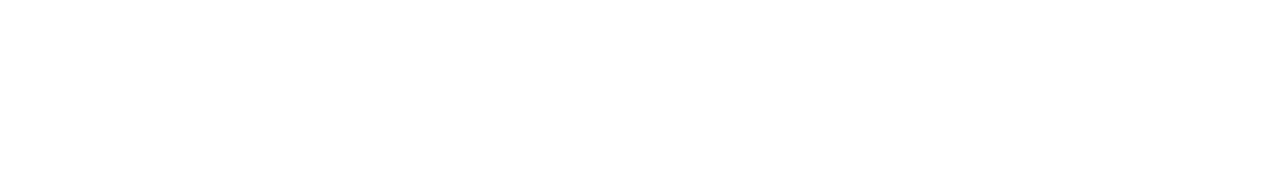
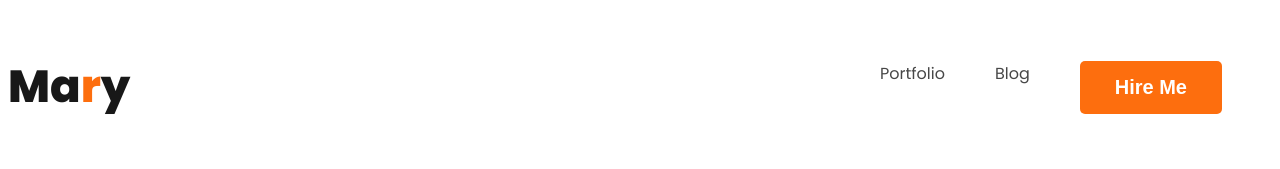
Before and after one commit to Dinislam1999/Website-developer-portfolio, a plain HTML site: page index.html in a window 1280 px wide. Drawn offline with Linux system fonts and the light colour scheme.

Commit message:
nav related styles commit

```diff
--- a/index.html
+++ b/index.html
@@ -3,10 +3,23 @@
 <head>
     <meta charset="UTF-8">
     <meta name="viewport" content="width=device-width, initial-scale=1.0">
+    <link rel="stylesheet" href="styles/portfolio.css">
+    <link rel="preconnect" href="https://fonts.googleapis.com">
+    <link rel="preconnect" href="https://fonts.gstatic.com" crossorigin>
+    <link href="https://fonts.googleapis.com/css2?family=Open+Sans:wght@400;700;800&family=Poppins:wght@100;200;300;400;500;600;700;800;900&display=swap" rel="stylesheet">
     <title>Website-developer-portfolio</title>
 </head>
 <body>
-    <header></header>
+    <header>
+        <nav>
+            <h3 class="nav-title">Ma<span class="text-primary">r</span>y</h3>
+            <ul>
+                <li><a href="">Portfolio</a></li>
+                <li><a href="">Blog</a></li>
+                <li><button class="btn-primary">Hire Me</button></li>
+            </ul>
+        </nav>
+    </header>
     <main></main>
     <footer></footer>
 </body>
--- /dev/null
+++ b/styles/portfolio.css
@@ -0,0 +1,40 @@
+/* Common Shared Styles */
+body{
+    font-family: 'Open Sans', sans-serif;
+    font-family: 'Poppins', sans-serif;
+}
+.text-primary{
+    color: #fd6e0e;
+}
+.btn-primary{
+    border-radius: 5px;
+    background: #fd6e0e;
+    border: 0;
+    color: white;
+    font-size: 20px;
+    font-style: normal;
+    font-weight: 700;
+    padding: 15px 35px;
+}
+/* nav related styles */
+nav{
+    display: flex;
+    justify-content: space-between;
+    align-items: center;
+}
+.nav-title{
+    color: #181818;
+    font-size: 45px;
+    font-weight: 800;
+}
+nav > ul{
+    display: flex;
+}
+nav li {
+    list-style: none;
+    margin-right: 50px;
+}
+nav a{
+    text-decoration: none;
+    color: #474747;;
+}
```
